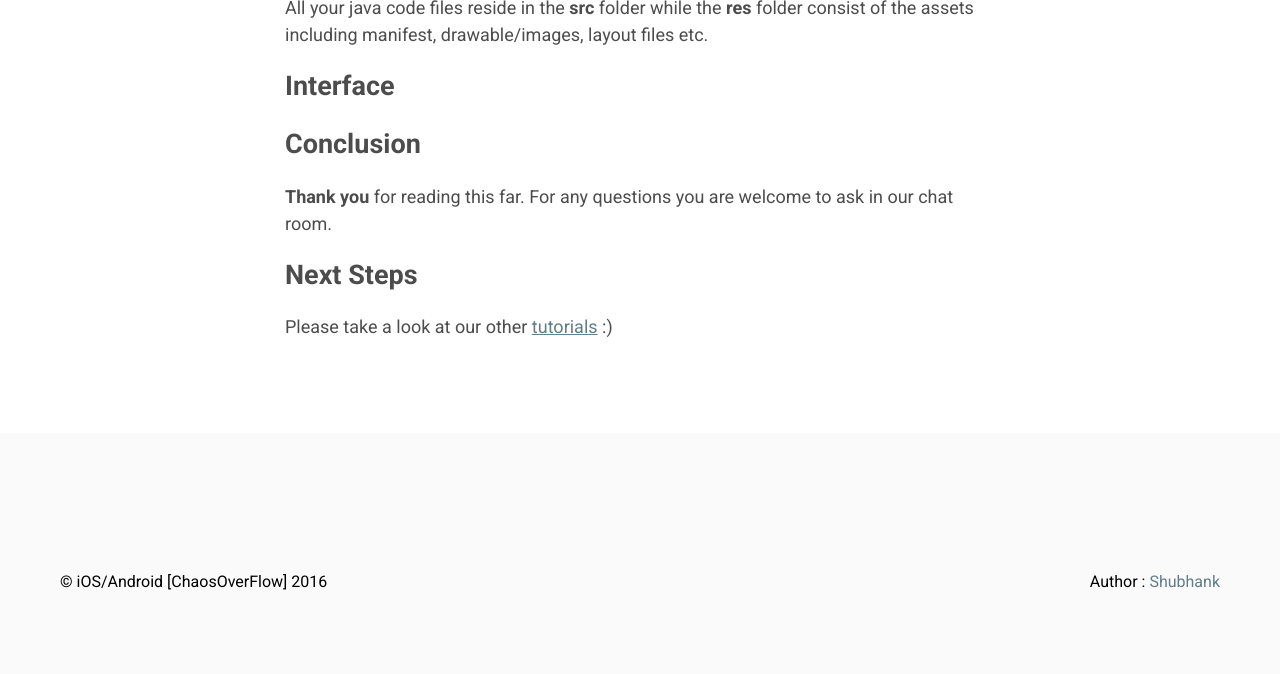
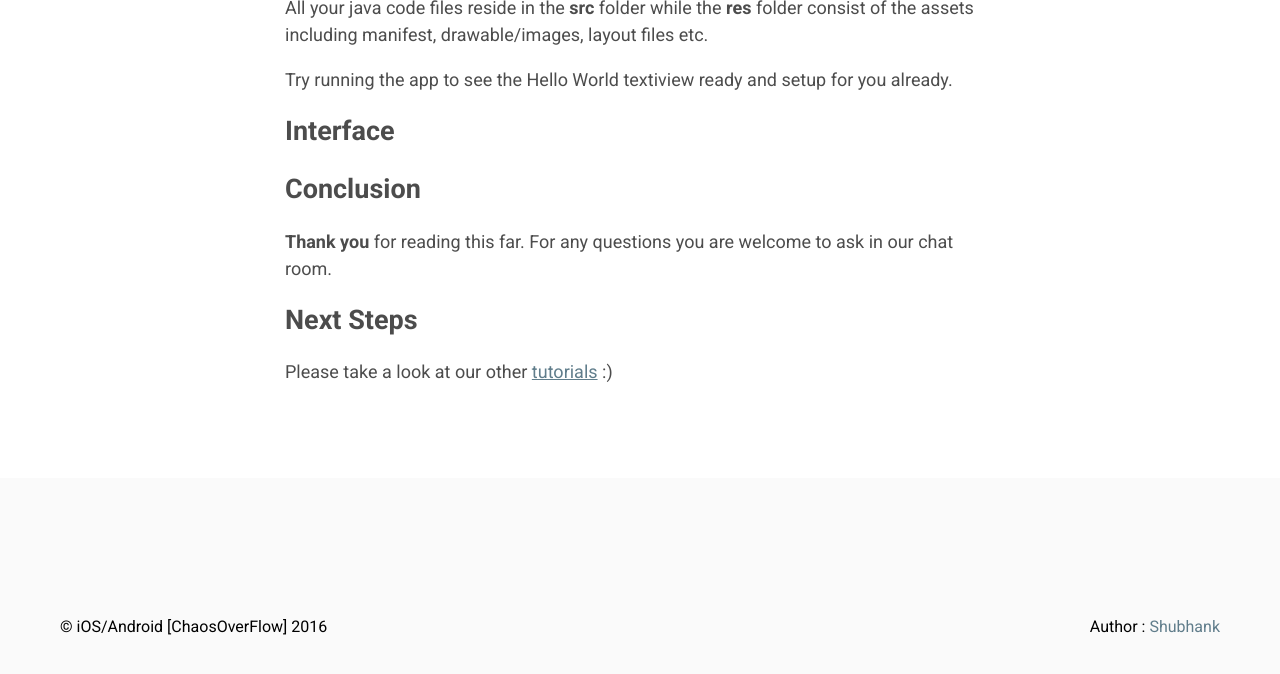
Before and after one commit to Shubhank101/iOSAndroidChaosOverFlow, a Jekyll site: the page built from _posts/2016-05-26-hello-android.md, in a window 1280 px wide and 900 px high, scrolled down 6781 px, cut to the strip 191-865 px from the top of the window. Built offline with Jekyll 4.4.1, drawn with Linux system fonts in a browser that asks for light colours.

Commit message:
Hello Android (in progress commit)

```diff
--- a/_posts/2016-05-26-hello-android.md
+++ b/_posts/2016-05-26-hello-android.md
@@ -151,6 +151,8 @@ Select Blank Activity template and press finish on the next screen to have defau
 
 All your java code files reside in the **src** folder while the **res** folder consist of the assets including manifest, drawable/images, layout files etc.
 
+Try running the app to see the Hello World textiview ready and setup for you already.
+
 
 
 ## Interface
```
